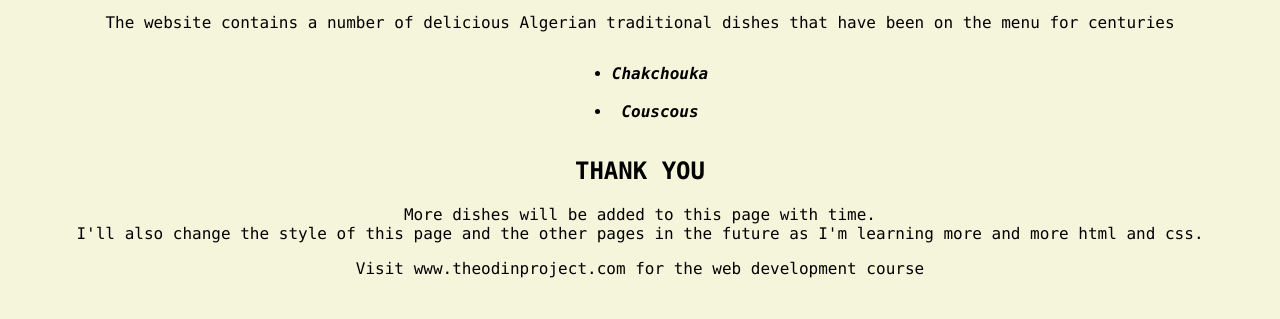
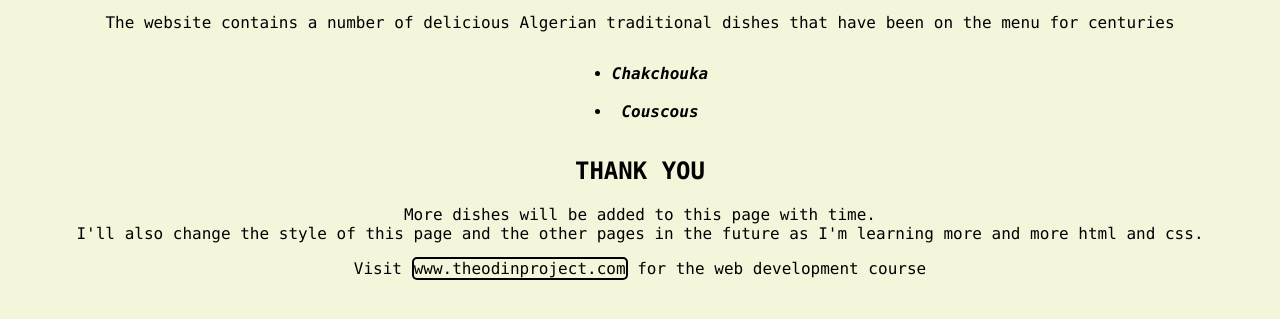
Before and after one commit to Einma/odin-recipes, a plain HTML site: page index.html in a window 1280 px wide. Shown: the part 403-722 px from the top of the page. Drawn offline with Linux system fonts and the light colour scheme.

Commit message:
create style-import.css, and importing it inside style.css

```diff
--- /dev/null
+++ b/style-import.css
@@ -0,0 +1,4 @@
+.odin-link {
+    border: 2px solid black;
+    border-radius: 5px;
+}
--- a/style.css
+++ b/style.css
@@ -1,4 +1,4 @@
-
+@import "style-import.css";
 img {
     height: 273px;
     }
```
